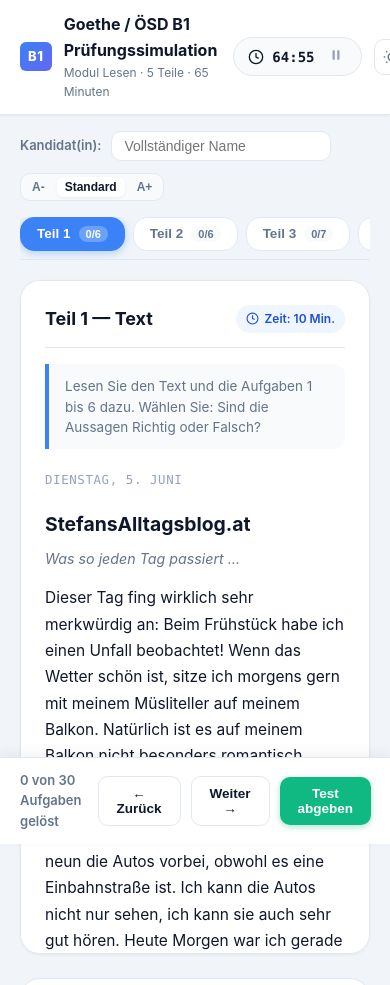
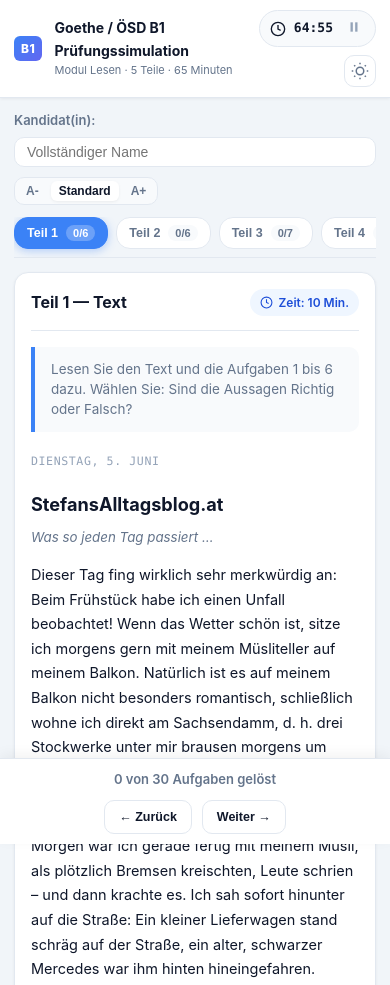
Before and after one commit to Houssem-Jouini/B1-OSD-TEST, a plain HTML site: page index.html in a window 390 px wide. Shown: the top 985 px of the page. Drawn offline with Linux system fonts and the light colour scheme.

Commit message:
Update index.html

```diff
--- a/index.html
+++ b/index.html
@@ -1088,6 +1088,82 @@
     .navbar, .candidate-banner, .tabs-wrapper, .footer-actionbar, .font-size-controls, .filter-pills, .icon-btn { display: none !important; }
     body { background: white; color: black; padding: 0; }
     .panel, .results-hero, .review-panel { border: 1px solid #ccc; box-shadow: none; }
+  }
+
+  /* ------------------------------------------------------------- */
+  /* MOBILE RESPONSIVE OVERRIDES                                   */
+  /* ------------------------------------------------------------- */
+  @media (max-width: 768px) {
+    body { padding-bottom: 130px; }
+
+    .nav-container { padding: 10px 14px; gap: 10px; }
+    .brand-badge { font-size: 12px; padding: 3px 7px; }
+    .brand-title { font-size: 14px; }
+    .brand-sub { font-size: 11px; }
+    .header-actions { gap: 8px; }
+    .timer-box { padding: 5px 10px; font-size: 13px; }
+    .icon-btn { width: 32px; height: 32px; }
+
+    .candidate-banner {
+      margin: 12px auto 0;
+      padding: 0 14px;
+      flex-direction: column;
+      align-items: stretch;
+      gap: 10px;
+    }
+    .candidate-input-wrap { flex-wrap: wrap; }
+    .candidate-input { min-width: 0; flex: 1; width: 100%; }
+    .font-size-controls { align-self: flex-start; }
+
+    .tabs-wrapper { margin: 12px auto 0; padding: 0 14px; }
+    .tab-btn { padding: 7px 12px; font-size: 12.5px; }
+
+    .main-container { margin: 14px auto 0; padding: 0 14px; }
+    .content-grid { gap: 14px; }
+    .panel { padding: 16px; border-radius: var(--radius-lg); }
+
+    /* Let the passage panel scroll in place instead of pinning itself
+       to the viewport, which fights with the stacked mobile layout */
+    .sticky-panel {
+      position: static;
+      max-height: none;
+      overflow-y: visible;
+    }
+
+    .panel-title { font-size: 16px; }
+    .reading-text { font-size: var(--text-size, 14.5px); }
+
+    .ads-board { padding: 6px 2px 16px; gap: 18px; }
+
+    .question-card { padding: 14px; }
+    .options-group.inline { flex-direction: column; }
+    .option-label { padding: 10px 12px; }
+
+    .match-select-wrap { flex-direction: column; align-items: stretch; gap: 8px; }
+    .match-select { min-width: 0; width: 100%; }
+
+    /* Bottom action bar: stack progress + nav buttons, wrap buttons */
+    .footer-actionbar { padding: 10px 14px; }
+    .footer-content { flex-direction: column; align-items: stretch; gap: 10px; }
+    .progress-info { justify-content: center; }
+    .nav-buttons { justify-content: center; flex-wrap: wrap; }
+    .btn { padding: 9px 14px; font-size: 13px; }
+
+    .results-hero { padding: 24px 16px; }
+    .score-circle { width: 110px; height: 110px; }
+    .score-big { font-size: 26px; }
+    .teil-scores-grid { grid-template-columns: repeat(auto-fit, minmax(130px, 1fr)); gap: 10px; }
+
+    .review-panel { padding: 16px; }
+    .review-header { flex-direction: column; align-items: flex-start; }
+    .review-item { padding: 12px; gap: 10px; }
+  }
+
+  @media (max-width: 420px) {
+    .candidate-input-wrap { flex-direction: column; align-items: flex-start; gap: 6px; }
+    .nav-buttons .btn span, .nav-buttons .btn { font-size: 12.5px; }
+    .header-actions { flex-wrap: wrap; justify-content: flex-end; }
+    .score-circle { width: 96px; height: 96px; }
   }
 </style>
 </head>
@@ -1197,7 +1273,7 @@
       <div class="nav-buttons">
         <button class="btn btn-outline" id="prevTeilBtn">← Zurück</button>
         <button class="btn btn-outline" id="nextTeilBtn">Weiter →</button>
-        <button class="btn btn-success" id="submitBtn">Test abgeben</button>
+        <button class="btn btn-success" id="submitBtn" style="display:none;">Test abgeben</button>
       </div>
     </div>
   </footer>
@@ -1819,7 +1895,10 @@ function updateProgress() {
   document.getElementById('progressFill').style.width = `${pct}%`;
 
   document.getElementById('prevTeilBtn').disabled = activeTeil === 1;
-  document.getElementById('nextTeilBtn').textContent = activeTeil === 5 ? 'Zur Übersicht' : 'Weiter →';
+
+  const isLastTeil = activeTeil === 5;
+  document.getElementById('nextTeilBtn').style.display = isLastTeil ? 'none' : '';
+  document.getElementById('submitBtn').style.display = isLastTeil ? '' : 'none';
 }
 
 document.getElementById('prevTeilBtn').addEventListener('click', () => {
```
